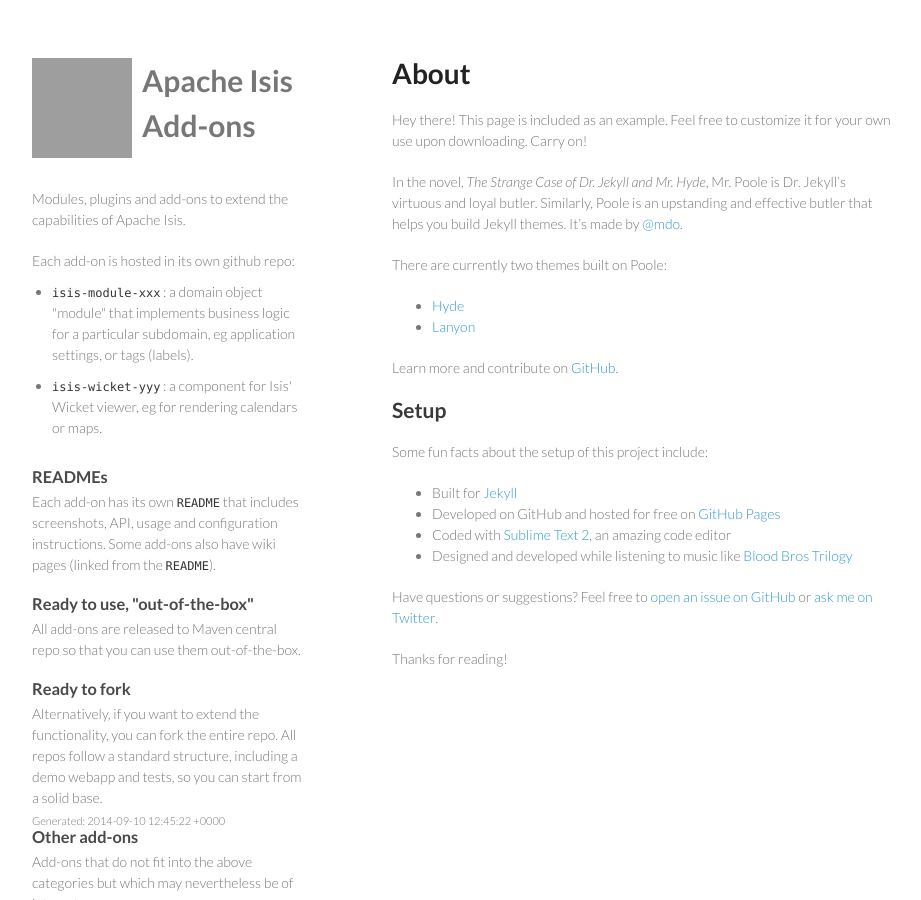
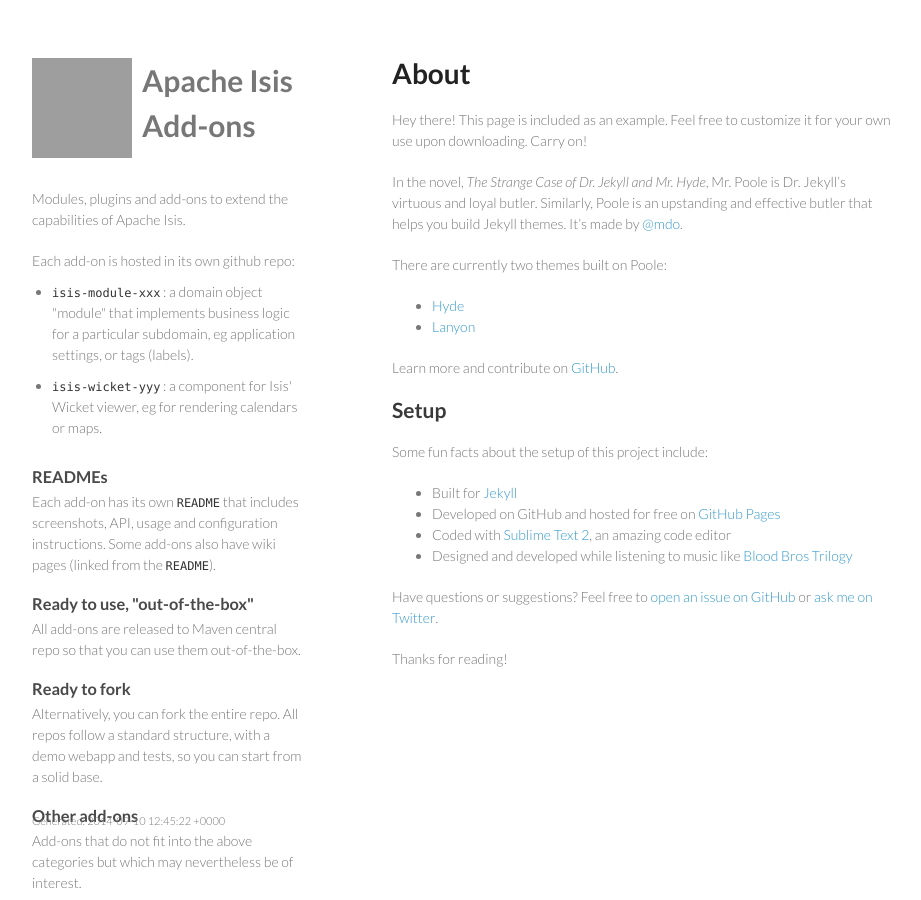
Before and after one commit to isisaddons/isisaddons.github.io, a Jekyll site: the page built from about.md, in a window 1280 px wide. Shown: the whole page, without its empty margins (178-1099 px from the left). Built offline with Jekyll 4.4.1, drawn with Linux system fonts in a browser that asks for light colours; Markdown is read by kramdown in place of the engine named in the settings; grey boxes are pictures that could not be loaded.

Commit message:
reworking

```diff
--- a/_includes/body-header.html
+++ b/_includes/body-header.html
@@ -36,8 +36,8 @@
 
             <h3>Ready to fork</h3>
             <p>
-                Alternatively, if you want to extend the functionality, you can fork the entire repo.
-                All repos follow a standard structure, including a demo webapp and tests, so you can start from a solid base.
+                Alternatively, you can fork the entire repo.  All repos follow a standard structure, with a demo webapp
+                and tests, so you can start from a solid base.
             </p>
 
             <h3>Other add-ons</h3>
```
